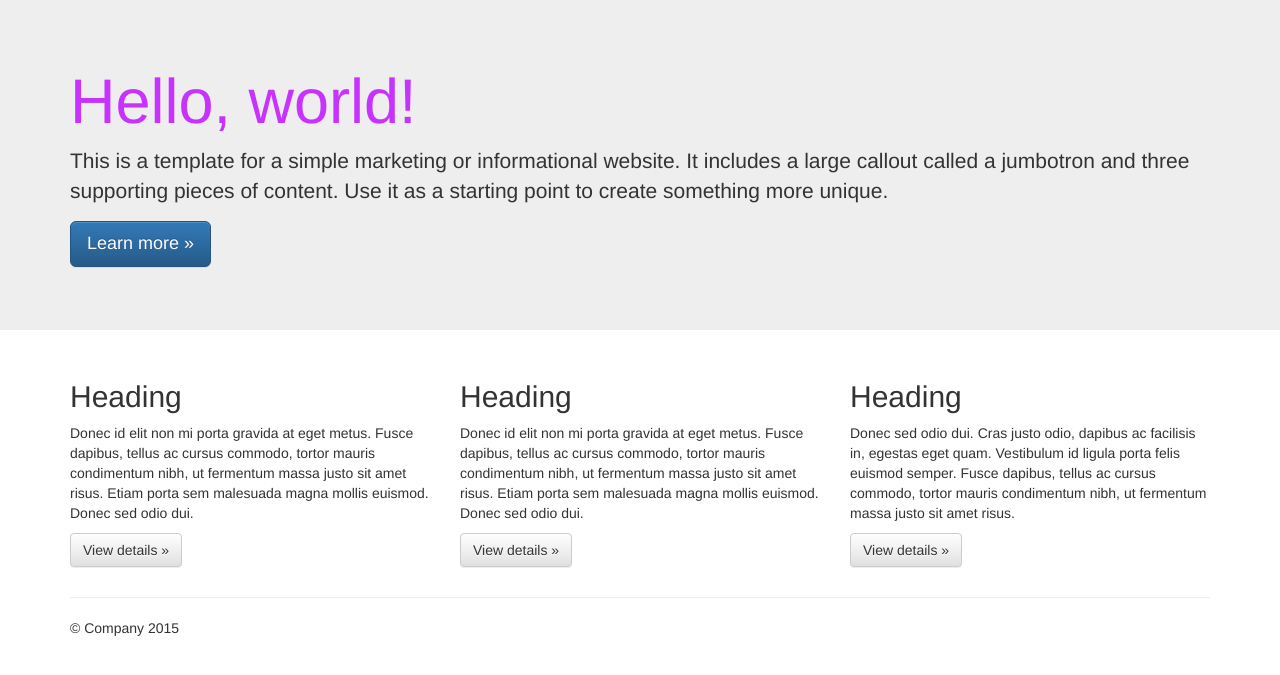
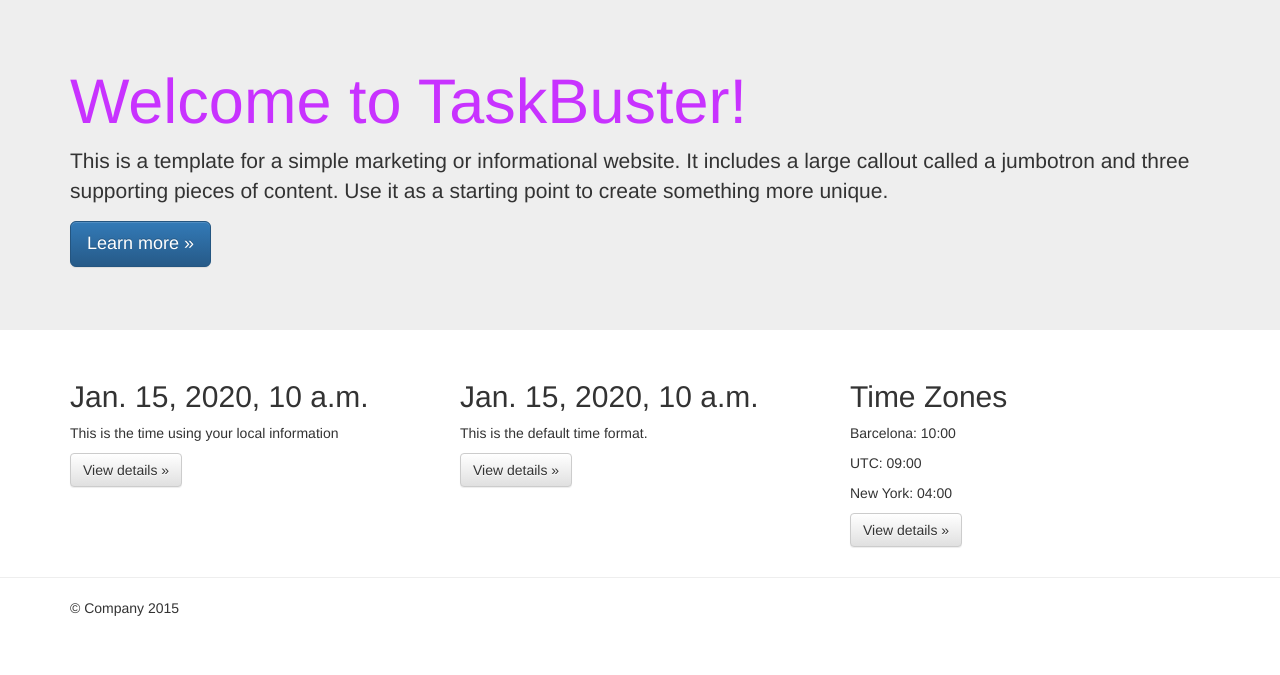
Before and after one commit to FroggyRiseman/Taskbuster-Tutorial, a Django app: template taskbuster/templates/taskbuster/index.html in a window 1280 px wide. Shown: the part 51-726 px from the top of the page. Run offline with Django 3.2, Linux system fonts and the light colour scheme; the template is opened without the code that fills it: most values are stand-ins (such as "Sample title", 1, 10 or a date in 2020); some libraries are stand-ins or nearby versions.

Commit message:
Internationalization and localization

```diff
--- a/requirements/base.txt
+++ b/requirements/base.txt
@@ -1,2 +1,3 @@
 pip==7.1.2
 Django==1.8.4
+pytz==2015.4
--- a/requirements/testing.txt
+++ b/requirements/testing.txt
@@ -1,2 +1,3 @@
 -r base.txt
 selenium==2.47.0
+coverage==3.7.1
--- a/taskbuster/templates/404.html
+++ b/taskbuster/templates/404.html
@@ -2,7 +2,7 @@
 <html lang="en">
 <head>
     <meta charset="utf-8">
-    <title>Page Not Found</title>
+    <title>Page not found</title>
     <meta name="viewport" content="width=device-width, initial-scale=1">
     <style>
 
--- a/taskbuster/templates/base.html
+++ b/taskbuster/templates/base.html
@@ -6,6 +6,8 @@
         <meta charset="utf-8">
         <meta http-equiv="X-UA-Compatible" content="IE=edge,chrome=1">
         <title>{% block head_title %}{% endblock %}</title>
+        <link rel="shortcut icon" href="{% static 'favicon.ico' %}"
+                                  type="image/x-icon">
         <meta name="description" content="">
         <meta name="viewport" content="width=device-width, initial-scale=1">
 
@@ -20,11 +22,16 @@
         <link rel="stylesheet" href="{% static 'css/main.css' %}">
 
         <script src="{% static 'js/vendor/modernizr-2.8.3-respond-1.4.2.min.js' %}"></script>
+
+        {% block head_css %}{% endblock %}
+
+        {% block head_javascript %}{% endblock %}
     </head>
     <body>
         <!--[if lt IE 8]>
             <p class="browserupgrade">You are using an <strong>outdated</strong> browser. Please <a href="http://browsehappy.com/">upgrade your browser</a> to improve your experience.</p>
         <![endif]-->
+    {% block navbar %}
     <nav class="navbar navbar-inverse navbar-fixed-top" role="navigation">
       <div class="container">
         <div class="navbar-header">
@@ -49,47 +56,25 @@
         </div><!--/.navbar-collapse -->
       </div>
     </nav>
+    {% endblock %}{% block content %}
 
-    <!-- Main jumbotron for a primary marketing message or call to action -->
-    <div class="jumbotron">
-      <div class="container">
-        <h1>Hello, world!</h1>
-        <p>This is a template for a simple marketing or informational website. It includes a large callout called a jumbotron and three supporting pieces of content. Use it as a starting point to create something more unique.</p>
-        <p><a class="btn btn-primary btn-lg" href="#" role="button">Learn more &raquo;</a></p>
-      </div>
-    </div>
-
-    <div class="container">
-      <!-- Example row of columns -->
-      <div class="row">
-        <div class="col-md-4">
-          <h2>Heading</h2>
-          <p>Donec id elit non mi porta gravida at eget metus. Fusce dapibus, tellus ac cursus commodo, tortor mauris condimentum nibh, ut fermentum massa justo sit amet risus. Etiam porta sem malesuada magna mollis euismod. Donec sed odio dui. </p>
-          <p><a class="btn btn-default" href="#" role="button">View details &raquo;</a></p>
-        </div>
-        <div class="col-md-4">
-          <h2>Heading</h2>
-          <p>Donec id elit non mi porta gravida at eget metus. Fusce dapibus, tellus ac cursus commodo, tortor mauris condimentum nibh, ut fermentum massa justo sit amet risus. Etiam porta sem malesuada magna mollis euismod. Donec sed odio dui. </p>
-          <p><a class="btn btn-default" href="#" role="button">View details &raquo;</a></p>
-       </div>
-        <div class="col-md-4">
-          <h2>Heading</h2>
-          <p>Donec sed odio dui. Cras justo odio, dapibus ac facilisis in, egestas eget quam. Vestibulum id ligula porta felis euismod semper. Fusce dapibus, tellus ac cursus commodo, tortor mauris condimentum nibh, ut fermentum massa justo sit amet risus.</p>
-          <p><a class="btn btn-default" href="#" role="button">View details &raquo;</a></p>
-        </div>
-      </div>
+    {% endblock %}
 
       <hr>
 
+    <div class="container">
       <footer>
         <p>&copy; Company 2015</p>
       </footer>
-    </div> <!-- /container -->        <script src="{% static '//ajax.googleapis.com/ajax/libs/jquery/1.11.2/jquery.min.js' %}"></script>
+    </div> <!-- /container -->
+        <script src="//ajax.googleapis.com/ajax/libs/jquery/1.11.2/jquery.min.js"></script>
         <script>window.jQuery || document.write('<script src="static/js/vendor/jquery-1.11.2.min.js"><\/script>')</script>
 
         <script src="{% static 'js/vendor/bootstrap.min.js' %}"></script>
 
         <script src="{% static 'js/main.js' %}"></script>
+
+        {% block footer_javascript %}{% endblock %}
 
         <!-- Google Analytics: change UA-XXXXX-X to be your site's ID. -->
         <script>
--- a/taskbuster/templates/robots.txt
+++ b/taskbuster/templates/robots.txt
@@ -2,4 +2,4 @@
 
 # Allow crawling of all content
 User-agent: *
-Disallow:
+Disallow: /
--- a/taskbuster/templates/taskbuster/index.html
+++ b/taskbuster/templates/taskbuster/index.html
@@ -1,3 +1,41 @@
 {% extends "base.html" %}
+{% load i18n %}
+{% load l10n %}
+{% load tz %}
+
+{% block content %}
+<!-- Main jumbotron for a primary marketing message or call to action -->
+    <div class="jumbotron">
+      <div class="container">
+          <h1>{% trans "Welcome to TaskBuster!" %}</h1>
+          <p>{% blocktrans %}This is a template for a simple marketing or informational website. It includes a large callout called a jumbotron and three supporting pieces of content. Use it as a starting point to create something more unique.{% endblocktrans %}</p>
+        <p><a class="btn btn-primary btn-lg" href="#" role="button">Learn more &raquo;</a></p>
+      </div>
+    </div>
+
+    <div class="container">
+      <!-- Example row of columns -->
+      <div class="row">
+        <div class="col-md-4">
+            <h2 id="local-date">{{ today }}</h2>
+          <p>This is the time using your local information</p>
+          <p><a class="btn btn-default" href="#" role="button">View details &raquo;</a></p>
+        </div>
+        <div class="col-md-4">
+            <h2 id="non-local-date">{{ today|unlocalize }}</h2>
+          <p>This is the default time format.</p>
+          <p><a class="btn btn-default" href="#" role="button">View details &raquo;</a></p>
+       </div>
+        <div class="col-md-4">
+          <h2>Time Zones</h2>
+          <p> Barcelona: <span id="time-tz">{{now|time:"H:i"}}</span></p>
+          <p> UTC: <span id="time-utc">{{now|utc|time:"H:i"}}</span></p>
+          <p> New York: <span id="time-ny">
+                {{now|timezone:"America/New_York"|time:"H:i"}}</span></p>
+          <p><a class="btn btn-default" href="#" role="button">View details &raquo;</a></p>
+        </div>
+      </div>
+    </div>
+{% endblock %}
 
 {% block head_title %}TaskBuster Django Tutorial{% endblock %}
--- a/taskbuster/test.py
+++ b/taskbuster/test.py
@@ -1,13 +1,17 @@
 # -*- coding: utf-8 -*-
 from django.test import TestCase
 from django.core.urlresolvers import reverse
+from django.utils.translation import activate
+
 
 class TestHomePage(TestCase):
 
     def test_uses_index_template(self):
+        activate('en')
         response = self.client.get(reverse("home"))
         self.assertTemplateUsed(response, "taskbuster/index.html")
 
     def test_uses_base_template(self):
+        activate('en')
         response = self.client.get(reverse("home"))
         self.assertTemplateUsed(response, "base.html")
--- a/taskbuster/urls.py
+++ b/taskbuster/urls.py
@@ -1,7 +1,15 @@
 from django.conf.urls import include, url
-from .views import home
+from django.conf.urls.i18n import i18n_patterns
+from django.contrib import admin
+from .views import home, home_files
 
 
 urlpatterns = [
+        url(r'^(?P<filename>(robots.txt)|(humans.txt))$',
+            home_files, name='home-files'),
+]
+
+urlpatterns += i18n_patterns(
         url(r'^$', home, name='home'),
-]
+        url(r'^admin/', include(admin.site.urls)),
+)
```
Also changed, not shown: functional_tests/test_all_users.py (+38 -0 lines), taskbuster/settings/base.py (+21 -2 lines), taskbuster/templates/humans.txt (+6 -4 lines), taskbuster/views.py (+8 -1 lines), taskbuster/locale/de/LC_MESSAGES/django.po (added), taskbuster/locale/es-co/LC_MESSAGES/django.po (added), taskbuster/locale/it/LC_MESSAGES/django.po (added), taskbuster/locale/ja/LC_MESSAGES/django.po (added), 2 other files.
